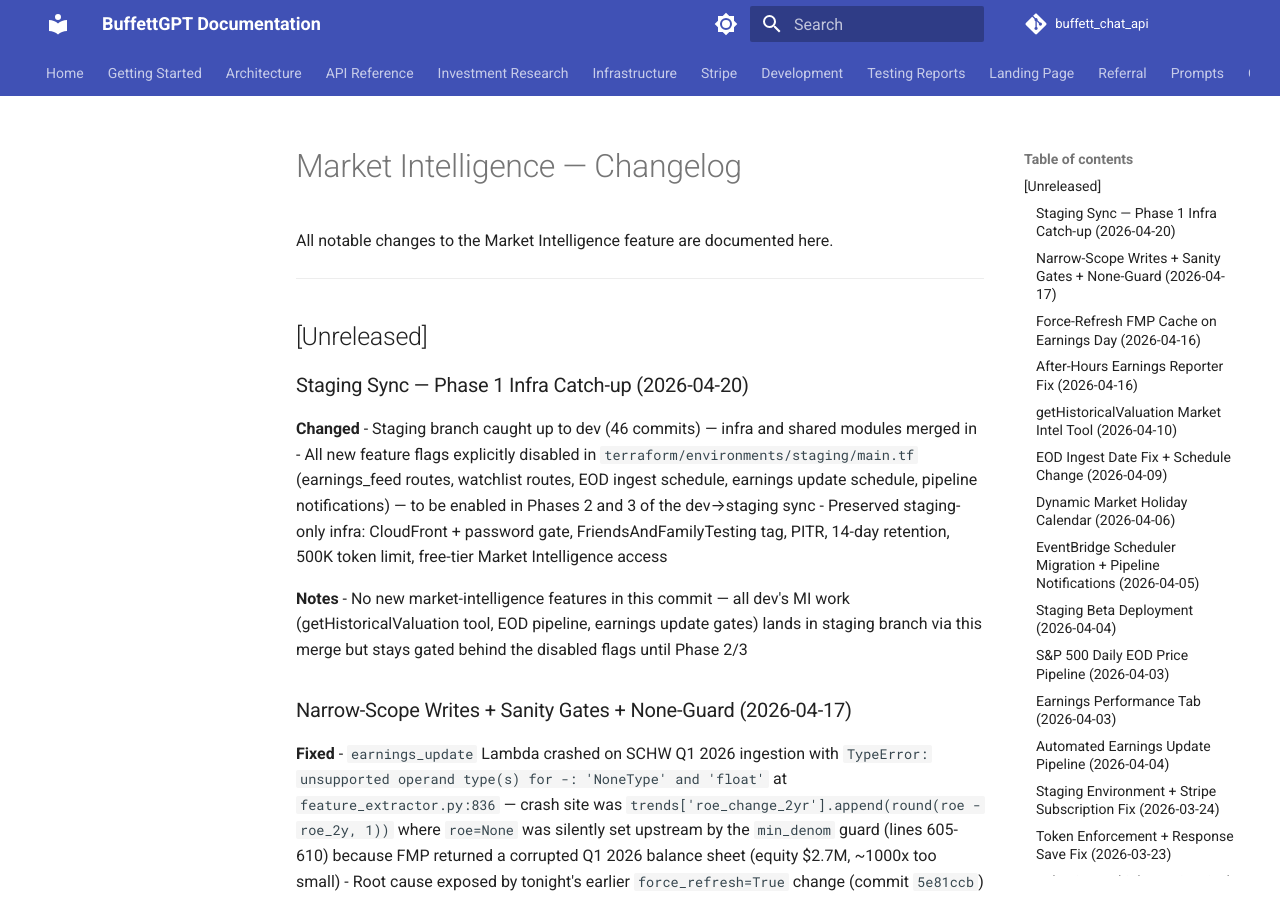
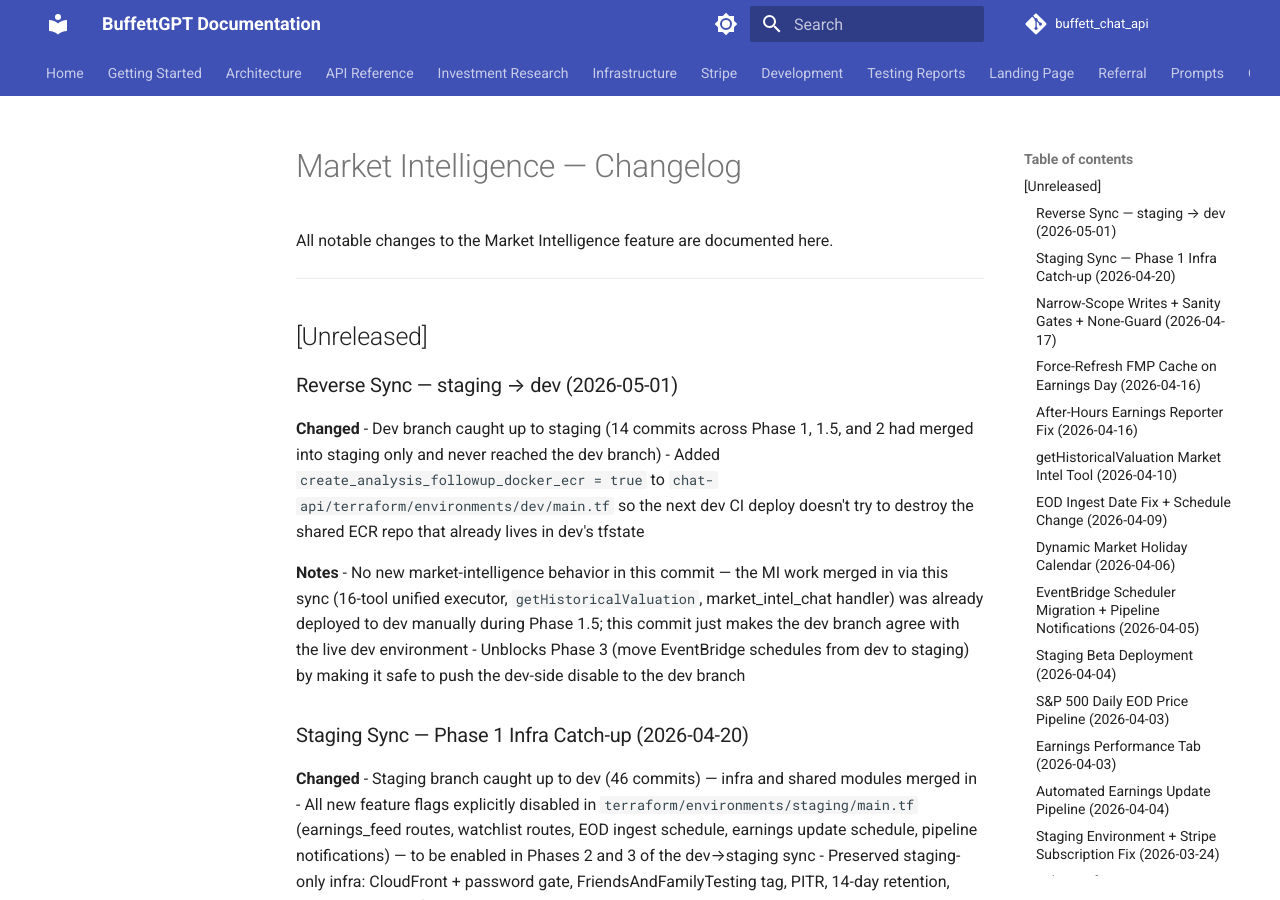
Before and after one commit to mamba4eva824/buffettGPT, an MkDocs documentation site: the page built from docs/market-intelligence/CHANGELOG.md, in a window 1280 px wide and 900 px high. Built offline with MkDocs 1.6.1 and Material for MkDocs 9.7.7, drawn with Linux system fonts in a browser that asks for light colours; comment, search, counter and statistics services are not loaded.

Commit message:
docs(changelog): note reverse staging→dev sync

```diff
--- a/docs/market-intelligence/CHANGELOG.md
+++ b/docs/market-intelligence/CHANGELOG.md
@@ -5,6 +5,16 @@ All notable changes to the Market Intelligence feature are documented here.
 ---
 
 ## [Unreleased]
+
+### Reverse Sync — staging → dev (2026-05-01)
+
+**Changed**
+- Dev branch caught up to staging (14 commits across Phase 1, 1.5, and 2 had merged into staging only and never reached the dev branch)
+- Added `create_analysis_followup_docker_ecr = true` to `chat-api/terraform/environments/dev/main.tf` so the next dev CI deploy doesn't try to destroy the shared ECR repo that already lives in dev's tfstate
+
+**Notes**
+- No new market-intelligence behavior in this commit — the MI work merged in via this sync (16-tool unified executor, `getHistoricalValuation`, market_intel_chat handler) was already deployed to dev manually during Phase 1.5; this commit just makes the dev branch agree with the live dev environment
+- Unblocks Phase 3 (move EventBridge schedules from dev to staging) by making it safe to push the dev-side disable to the dev branch
 
 ### Staging Sync — Phase 1 Infra Catch-up (2026-04-20)
 
```
